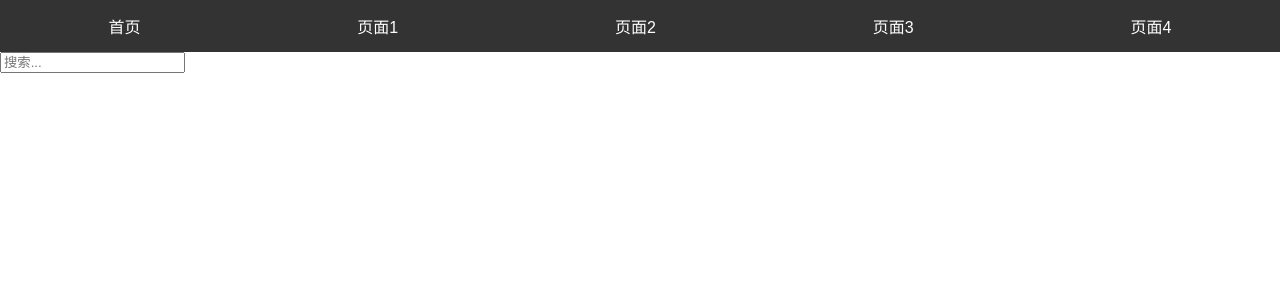
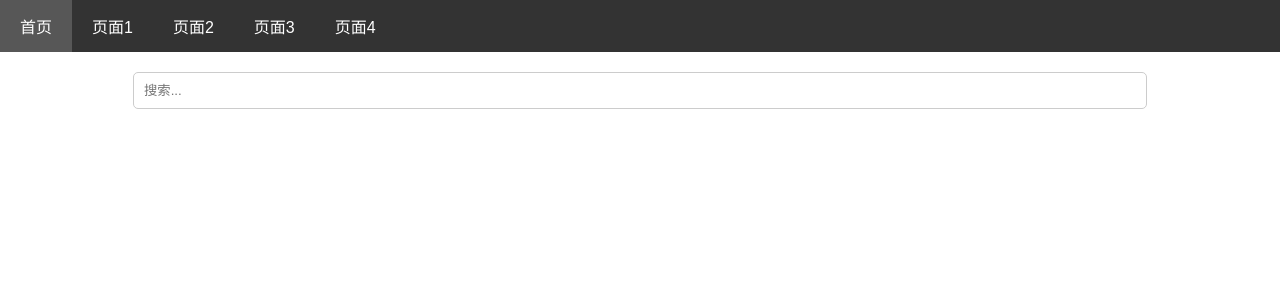
Before and after one commit to qxdz888/aj520, a PHP site: page / in a window 1280 px wide. Shown: the top 300 px of the page. Run offline with PHP 8.4, Linux system fonts and the light colour scheme.

Commit message:
Update styles.css

```diff
--- a/styles.css
+++ b/styles.css
@@ -1,5 +1,3 @@
-/* styles.css */
-
 body {
     font-family: Arial, sans-serif;
     margin: 0;
@@ -8,56 +6,53 @@ body {
 
 nav {
     background-color: #333;
-    color: white;
 }
 
 nav ul {
     list-style-type: none;
+    margin: 0;
     padding: 0;
-    margin: 0;
-    display: flex;
-    justify-content: space-around;
+    overflow: hidden;
 }
 
 nav ul li {
-    margin: 0;
+    float: left;
 }
 
 nav ul li a {
+    display: block;
     color: white;
+    text-align: center;
+    padding: 14px 20px;
     text-decoration: none;
-    padding: 14px 20px;
-    display: block;
 }
 
 nav ul li a:hover {
     background-color: #575757;
 }
 
-.content-section {
+.search-container {
     padding: 20px;
+    text-align: center;
+}
+
+.search-container input {
+    width: 80%;
+    padding: 10px;
+    margin: 0 auto;
+    border: 1px solid #ccc;
+    border-radius: 5px;
 }
 
 .image-grid {
     display: flex;
     flex-wrap: wrap;
-    gap: 10px;
+    justify-content: center;
 }
 
-.image-item {
-    flex: 1 0 23%; /* 确保每行4个图片 */
-    box-sizing: border-box;
-    text-align: center;
+.image-grid img {
+    width: 200px;
+    height: 200px;
+    margin: 10px;
+    object-fit: cover;
 }
-
-.image-item img {
-    width: 100%;
-    height: auto;
-    display: block;
-}
-
-@media (max-width: 768px) {
-    .image-item {
-        flex: 1 0 100%; /* 在小屏幕设备上每行1个图片 */
-    }
-}
```
